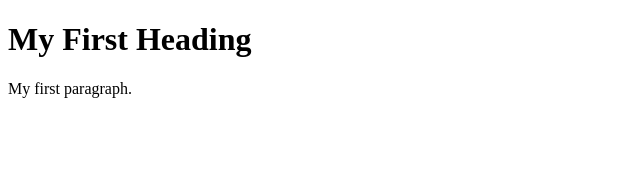
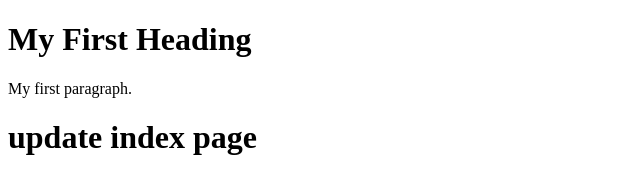
Before and after one commit to phn00dev/github-example, a plain HTML site: page index.html in a window 1280 px wide. Shown: the whole page, without its empty margins (0-640 px from the left). Drawn offline with Linux system fonts and the light colour scheme.

Commit message:
update files

```diff
--- a/index.html
+++ b/index.html
@@ -7,6 +7,6 @@
 
 <h1>My First Heading</h1>
 <p>My first paragraph.</p>
-
+<h1>update index page</h1>
 </body>
 </html>
```
Also changed, not shown: 1 other file.
